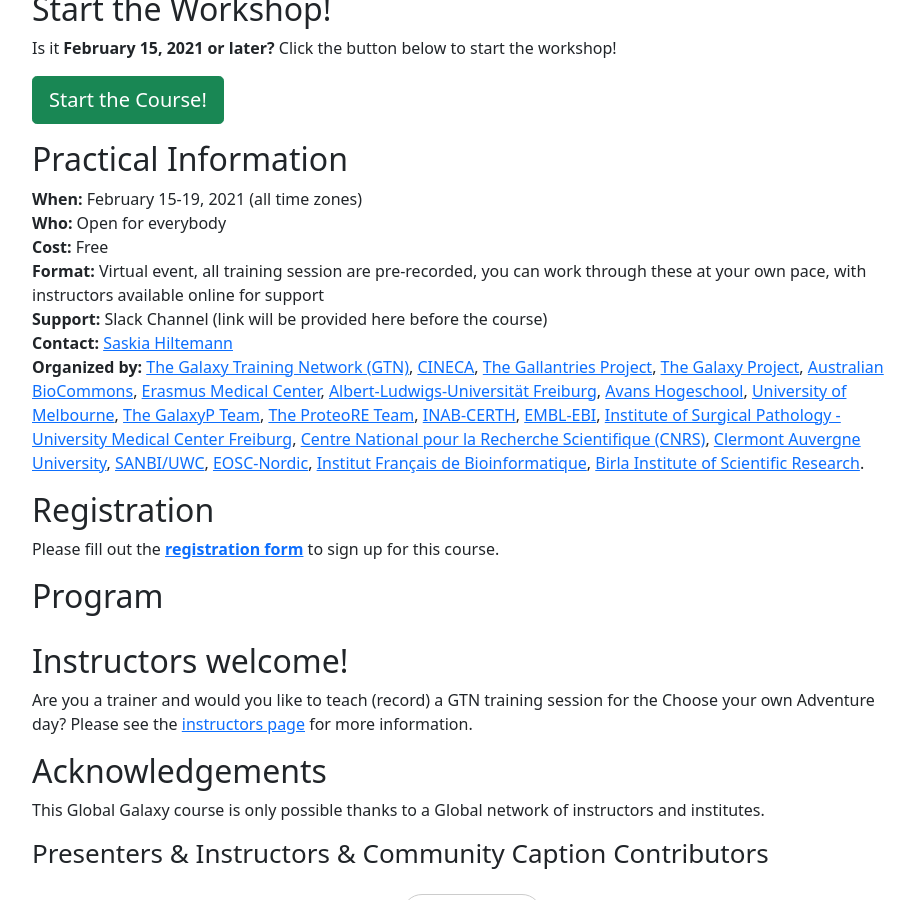
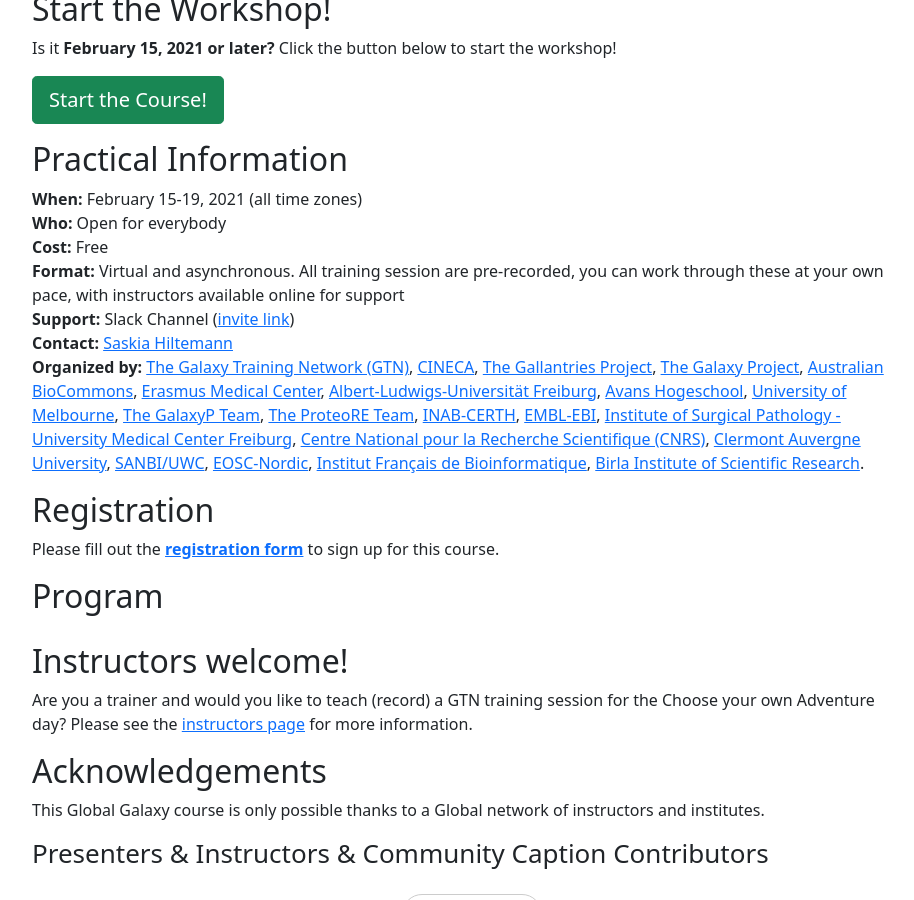
Before and after one commit to shiltemann/global-galaxy-course, a Jekyll site: the page built from index.md, in a window 1280 px wide and 900 px high, scrolled down 468 px. Shown: the whole window, without its empty margins (168-1082 px from the left). Built offline with Jekyll 4.4.1, drawn with Linux system fonts in a browser that asks for light colours; grey boxes are pictures that could not be loaded.

Commit message:
add slack join link to home page

```diff
--- a/index.md
+++ b/index.md
@@ -22,8 +22,8 @@
 **When:** February 15-19, 2021 (all time zones) \\
 **Who:** Open for everybody \\
 **Cost:** Free \\
-**Format:** Virtual event, all training session are pre-recorded, you can work through these at your own pace, with instructors available online for support \\
-**Support:** Slack Channel (link will be provided here before the course) \\
+**Format:** Virtual and asynchronous. All training session are pre-recorded, you can work through these at your own pace, with instructors available online for support \\
+**Support:** Slack Channel (<a href="{{site.support_join}}">invite link</a>) \\
 **Contact:** [Saskia Hiltemann](mailto:saskiahiltemann@gmail.com) \\
 **Organized by:** [The Galaxy Training Network (GTN)](https://training.galaxyproject.org/training-material/hall-of-fame), [CINECA](https://www.cineca-project.eu/), [The Gallantries Project](https://gallantries.github.io/), [The Galaxy Project](https://galaxyproject.org), [Australian BioCommons](https://www.biocommons.org.au/), [Erasmus Medical Center](https://www.erasmusmc.nl),
 [Albert-Ludwigs-Universität Freiburg](https://uni-freiburg.de/), [Avans Hogeschool](https://www.avans.nl),  [University of Melbourne](https://www.unimelb.edu.au/), [The GalaxyP Team](http://galaxyp.org/), [The ProteoRE Team](http://www.proteore.org/), [INAB-CERTH](https://www.inab.certh.gr/), [EMBL-EBI](https://www.ebi.ac.uk/), [Institute of Surgical Pathology - University Medical Center Freiburg](https://www.uniklinik-freiburg.de/pathologie-en.html), [Centre National pour la Recherche Scientifique (CNRS)](http://www.cnrs.fr/), [Clermont Auvergne University](https://www.uca.fr/), <span title="South African National Bioinformatics Institute, South African MRC Bioinformatics Unit, University of the Western Cape, Bellville, 7535, South Africa">[SANBI/UWC](https://www.sanbi.org/)</span>, [EOSC-Nordic](https://www.eosc-nordic.eu/), [Institut Français de Bioinformatique](https://www.france-bioinformatique.fr/en/home/), [Birla Institute of Scientific Research](https://bisr.res.in/).
```
